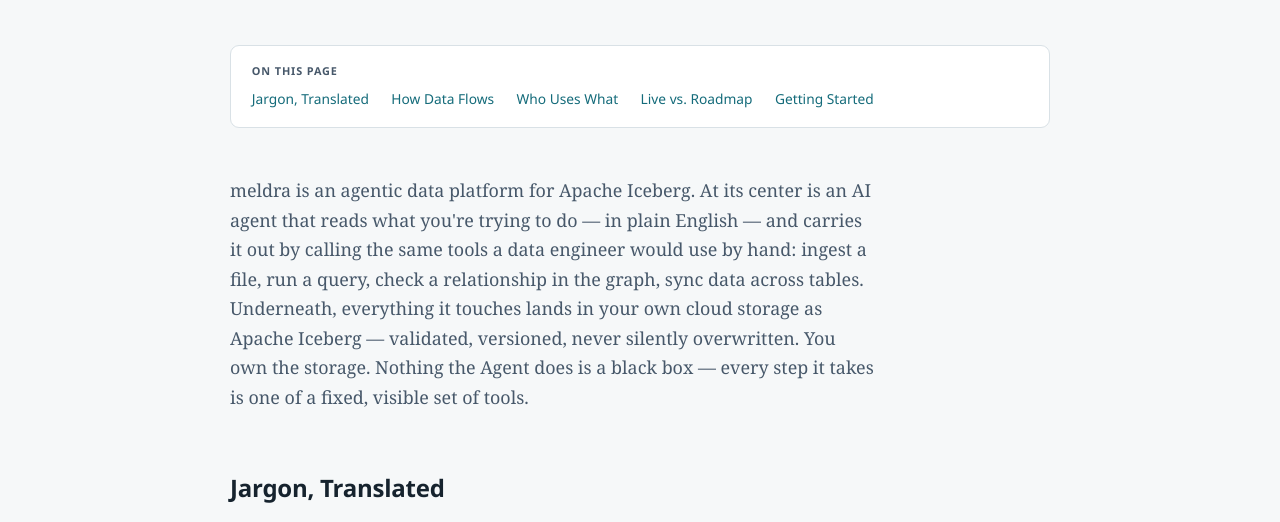
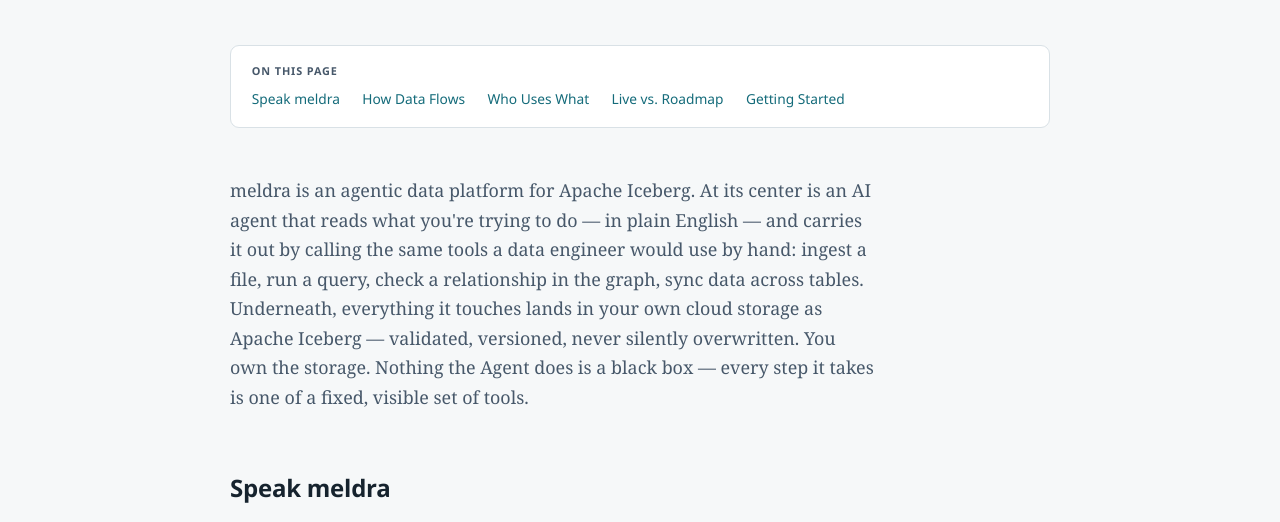
Before and after one commit to SumitAG008/apacheiceberg, a plain HTML site: page help-site/help-guide.html in a window 1280 px wide. Shown: the part 262-784 px from the top of the page. Drawn offline with Linux system fonts and the light colour scheme.

Commit message:
Rename Jargon section to 'Speak meldra'

```diff
--- a/help-site/help-guide.html
+++ b/help-site/help-guide.html
@@ -29,7 +29,7 @@
 
   <div class="onpage">
     <span>On this page</span>
-    <a href="#jargon">Jargon, Translated</a>
+    <a href="#jargon">Speak meldra</a>
     <a href="#flow">How Data Flows</a>
     <a href="#personas">Who Uses What</a>
     <a href="#status">Live vs. Roadmap</a>
@@ -41,7 +41,7 @@
   </section>
 
   <section id="jargon">
-    <h2>Jargon, Translated</h2>
+    <h2>Speak meldra</h2>
     <dl class="glossary">
       <div class="gterm"><dt>Apache Iceberg</dt><dd>The filing format your tables are saved in. A smarter version of a spreadsheet folder that remembers every past version of itself and never silently loses data.</dd></div>
       <div class="gterm"><dt>Catalog</dt><dd>The index that knows which tables exist and where their files live — like a card catalog in a library.</dd></div>
```
Also changed, not shown: help_guide.md (+1 -1 lines).
